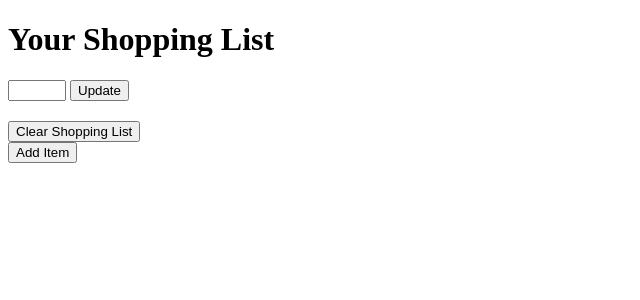
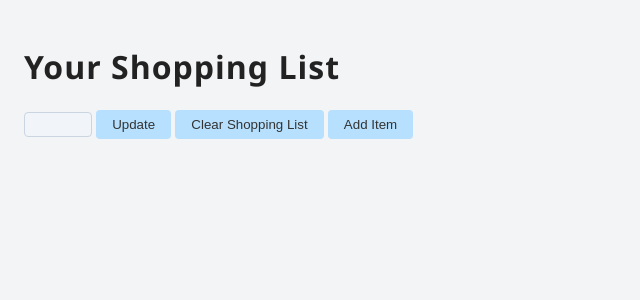
Before and after one commit to Devorah135/GrocerEase, a Django app: template GrocerEase/core/templates/shopping_list.html in a window 1280 px wide. Shown: the top 300 px of the page, without its empty margins (0-640 px from the left). Run offline with Django 5.2, Linux system fonts and the light colour scheme; the template is opened without the code that fills it, so the values that code supplies are empty; parts of the project's set-up code (start-up, migrations or seed data) failed here and were passed over.

Commit message:
Added style sheet

```diff
--- /dev/null
+++ b/GrocerEase/core/styles.css
@@ -0,0 +1,49 @@
+body {
+    font-family: 'Segoe UI', Arial, sans-serif;
+    background: #f3f4f6;
+    margin: 0;
+    padding: 24px;
+}
+h1 {
+    color: #222;
+    letter-spacing: 1px;
+}
+#shopping_list {
+    list-style: none;
+    padding: 0;
+}
+.shopping_list_item {
+    background: #f7fafc;
+    margin-bottom: 14px;
+    padding: 14px 18px;
+    border-radius: 8px;
+    display: flex;
+    align-items: center;
+    justify-content: space-between;
+    box-shadow: 0 2px 8px rgba(60, 60, 60, 0.04);
+    border: 1px solid #e2e8f0;
+}
+button {
+    background: #b6e0fe;
+    color: #333;
+    border: none;
+    padding: 7px 16px;
+    border-radius: 4px;
+    cursor: pointer;
+    font-weight: 500;
+    transition: background 0.2s;
+}
+button:hover {
+    background: #a7c7e7;
+}
+form {
+    display: inline;
+}
+input[type="number"] {
+    border: 1px solid #cbd5e1;
+    border-radius: 4px;
+    padding: 4px 8px;
+    background: #f1f5f9;
+    color: #333;
+    width: 60px;
+}
--- a/GrocerEase/core/templates/shopping_list.html
+++ b/GrocerEase/core/templates/shopping_list.html
@@ -1,6 +1,8 @@
 <!DOCTYPE html>
 <html>
 <head>
+    {% load static %}
+    <link rel="stylesheet" href="{% static 'core/styles.css' %}">
     <title>Shopping List</title>
 </head>
 <body>
```
